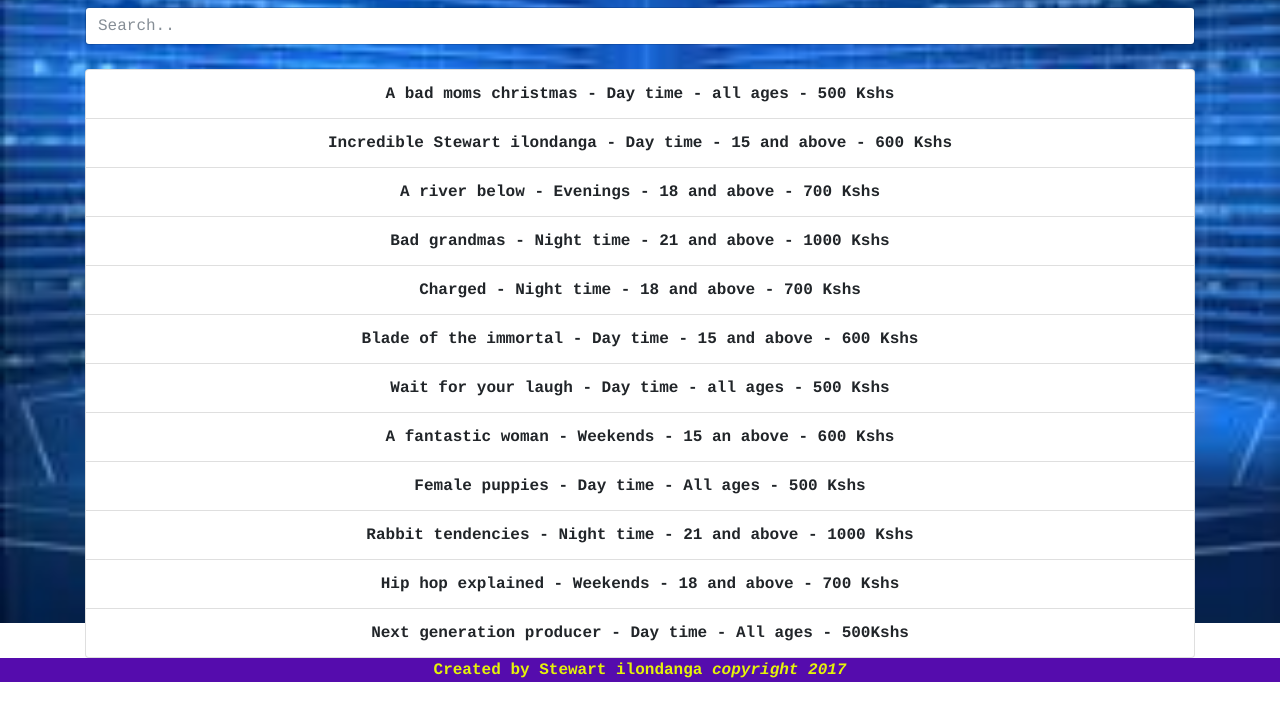
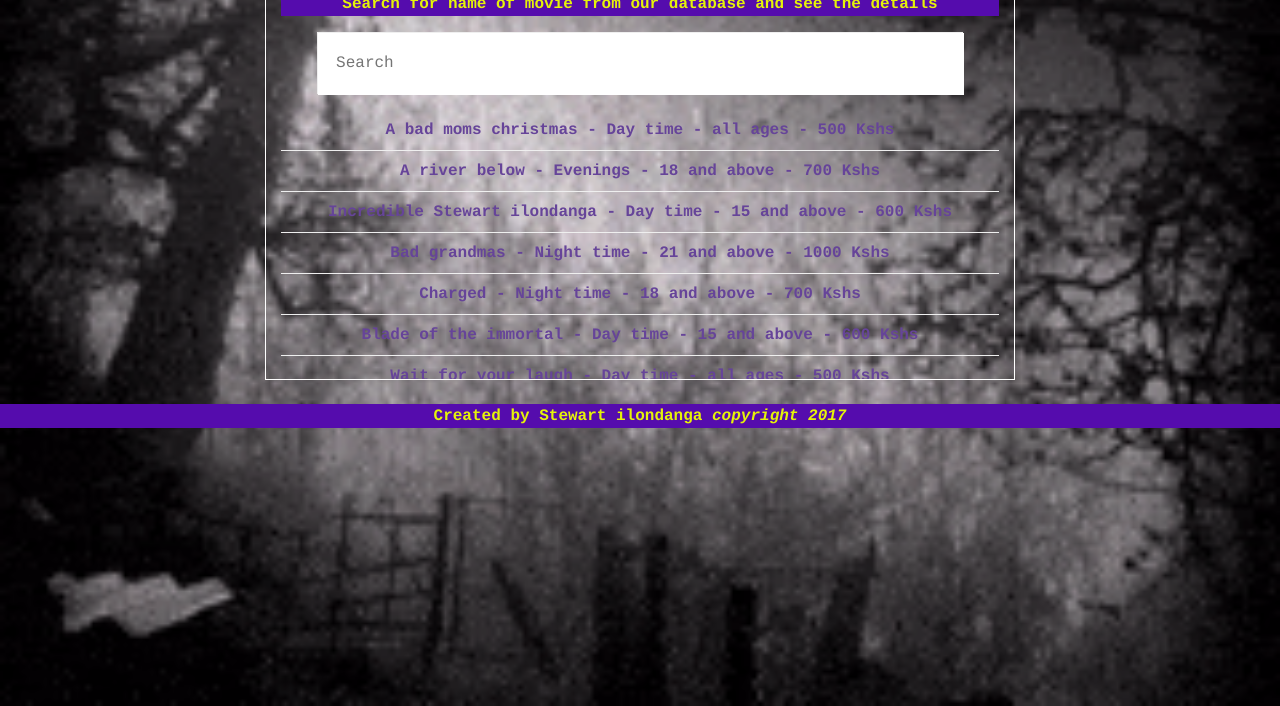
Before and after one commit to stewilondanga/movie-tickets, a plain HTML site: page index.html in a window 1280 px wide. Shown: the part 94-800 px from the top of the page. Drawn offline with nearby package versions, Linux system fonts and the light colour scheme.

Commit message:
add index.html

```diff
--- a/css/styles.css
+++ b/css/styles.css
@@ -2,7 +2,7 @@
   text-align: center;
   font-weight: bold;
   font-family: courier;
-  background-image:url("../assets/image.jpeg");
+  background-image:url("../assets/image.gif");
   background-repeat: no-repeat;
   background-size: 100%;
 }
@@ -18,3 +18,33 @@ h2 {
   font-size: 300%;
   background-color: #210344
 }
+
+* {margin:0;padding:0;}
+
+.container {
+  max-width: 750px;
+  max-height: 450px;
+  overflow: auto;
+  margin: 1.5em auto;
+  border: 1px solid #fff;
+    input {
+      width: 90%;
+      margin: 1em auto;
+      padding: 1.2em;
+      display: block;
+      border: none;
+      box-shadow: inset 1px 1px 0 #efefef, 1px 1px 0 #fff;
+    }
+    ul {
+      list-style: none;
+    }
+    li {
+      border-bottom: 1px solid #efefef;
+      padding: .5em 1em;
+    }
+    .name a {
+      color: #664499;
+      text-decoration: none;
+      display: block;
+    }
+}
--- a/index.html
+++ b/index.html
@@ -12,24 +12,31 @@
 <h2> istemilTV BIG SCREEN</h2>
 
 <p>Search for name of movie from our database and see the details</p>
-    <input class="form-control" id="myInput" type="text" placeholder="Search..">
-    <br>
-    <ul class="list-group" id="myList">
-      <li class="list-group-item">A bad moms christmas - Day time - all ages - 500 Kshs</li>
-      <li class="list-group-item">Incredible Stewart ilondanga - Day time - 15 and above - 600 Kshs</li>
-      <li class="list-group-item">A river below - Evenings - 18 and above - 700 Kshs</li>
-      <li class="list-group-item">Bad grandmas - Night time - 21 and above - 1000 Kshs</li>
-      <li class="list-group-item">Charged - Night time - 18 and above - 700 Kshs</li>
-      <li class="list-group-item">Blade of the immortal - Day time - 15 and above - 600 Kshs</li>
-      <li class="list-group-item">Wait for your laugh - Day time - all ages - 500 Kshs</li>
-      <li class="list-group-item">A fantastic woman - Weekends - 15 an above - 600 Kshs</li>
-      <li class="list-group-item">Female puppies - Day time - All ages - 500 Kshs</li>
-      <li class="list-group-item">Rabbit tendencies - Night time - 21 and above - 1000 Kshs</li>
-      <li class="list-group-item">Hip hop explained - Weekends - 18 and above - 700 Kshs</li>
-      <li class="list-group-item">Next generation producer - Day time - All ages - 500Kshs</li>
+  <input type="text" id="filter" placeholder="Search" />
+  <ul id="list">
+
+    <li class="name"><a href="#">A bad moms christmas - Day time - all ages - 500 Kshs</a></li>
+    <li class="name"><a href="#">A river below - Evenings - 18 and above - 700 Kshs</a></li>
+    <li class="name"><a href="#">Incredible Stewart ilondanga - Day time - 15 and above - 600 Kshs</a></li>
+    <li class="name"><a href="#">Bad grandmas - Night time - 21 and above - 1000 Kshs</a></li>
+    <li class="name"><a href="#">Charged - Night time - 18 and above - 700 Kshs</a></li>
+    <li class="name"><a href="#">Blade of the immortal - Day time - 15 and above - 600 Kshs</a></li>
+    <li class="name"><a href="#">Wait for your laugh - Day time - all ages - 500 Kshs</a></li>
+    <li class="name"><a href="#">A fantastic woman - Weekends - 15 an above - 600 Kshs</a></li>
+    <li class="name"><a href="#">Female puppies - Day time - All ages - 500 Kshs</a></li>
+    <li class="name"><a href="#">Rabbit tendencies - Night time - 21 and above - 1000 Kshs</a></li>
+    <li class="name"><a href="#">Hip hop explained - Weekends - 18 and above - 700 Kshs</a></li>
+    <li class="name"><a href="#">Next generation producer - Day time - All ages - 500Kshs</a></li>
+    <li class="name"><a href="#">Shut with Genes - Night time - 18 and above - 700 Kshs</a></li>
+    <li class="name"><a href="#">Geoffrey ain't free yet - Day time - All ages - 500 Kshs</a></li>
+    <li class="name"><a href="#">Helena leans on me - Weekends - 18 and above - 700 Kshs</a></li>
+    <li class="name"><a href="#">Harold and her hold - Night time - 18 and above - 700 Kshs</a></li>
+    <li class="name"><a href="#">Isabelle ringing bells - Day time - All ages - 500 Kshs</a></li>
+    <li class="name"><a href="#">Jason is God's son - Day time - All ages - 500 Kshs</a></li>
+    <li class="name"><a href="#">Jake can take a fake ride - Night time - 21 and above - 1000 Kshs</a></li>
   </ul>
 </div>
-  <a href="www.youtube.com/user/ilondangaable> PLEASE SUBSCRIBE</a>
+
 <div class=" panel-footer ">
   <p>Created by Stewart ilondanga <em>copyright 2017</em></p>
 </div>
--- a/js/scripts.js
+++ b/js/scripts.js
@@ -1,9 +1,18 @@
-$(document).ready(function(){
-  $("#myInput").on("keyup", function(event){
-    var value = $(this).val().toLowerCase();
-    console.log(event.target.value);
-    $("#myLIst li").filter(function(){
-      $(this).toggle($(this).text().toLowerCase().indexOf(value) >-1)
-    })
-  })
-})
+let filterInput = document.getElementById('filter');
+filterInput.addEventListener('keyup', filterNames);
+
+function filterNames() {
+  let filterValue = filterInput.value.toUpperCase();
+  let list = document.getElementById('list');
+  let names = list.querySelectorAll('li.name');
+
+  for (let i = 0; i < names.length; i++) {
+    let nameOutput = names[i].getElementsByTagName('a')[0];
+
+    if(nameOutput.innerHTML.toUpperCase().indexOf(filterValue) > -1) {
+      names[i].style.display = '';
+    } else {
+      names[i].style.display = 'none';
+    }
+  }
+}
```
Also changed, not shown: assets/image.gif (added). Lines whose indentation alone changed are shown as unchanged.
